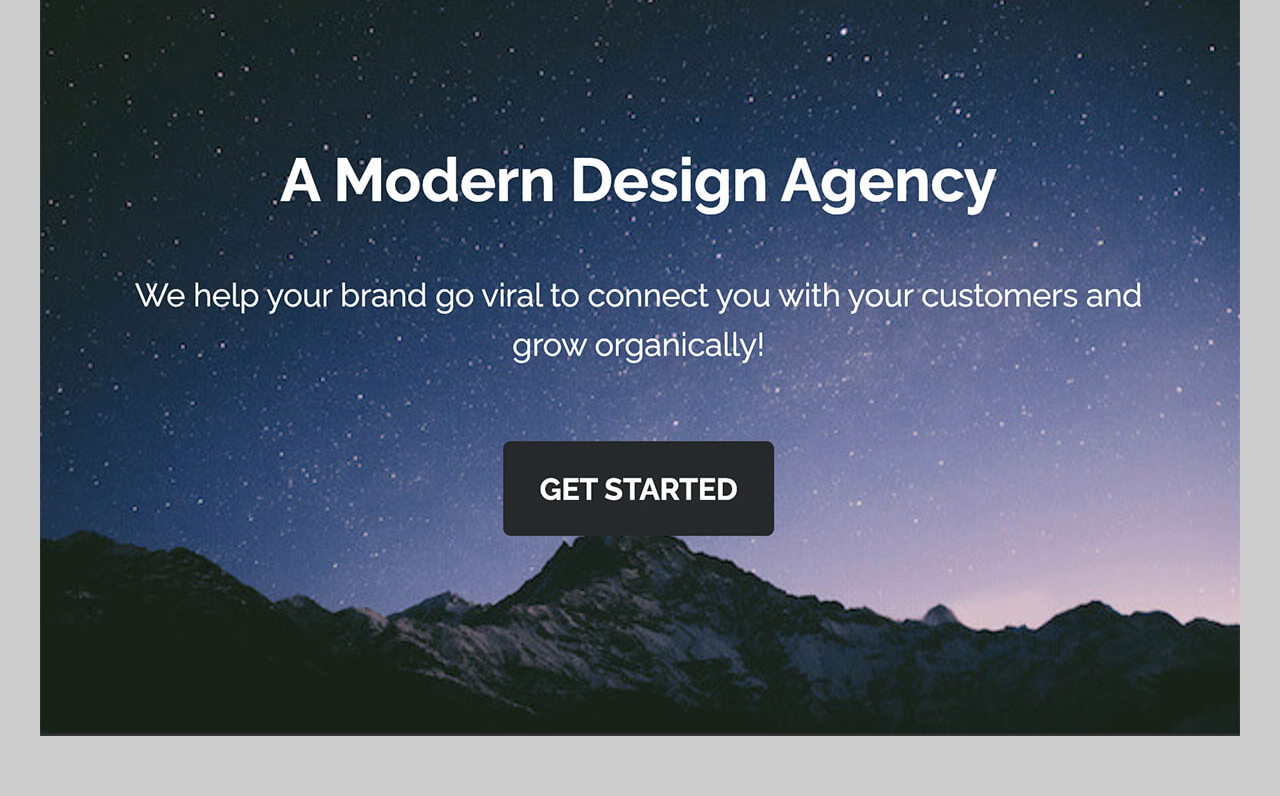
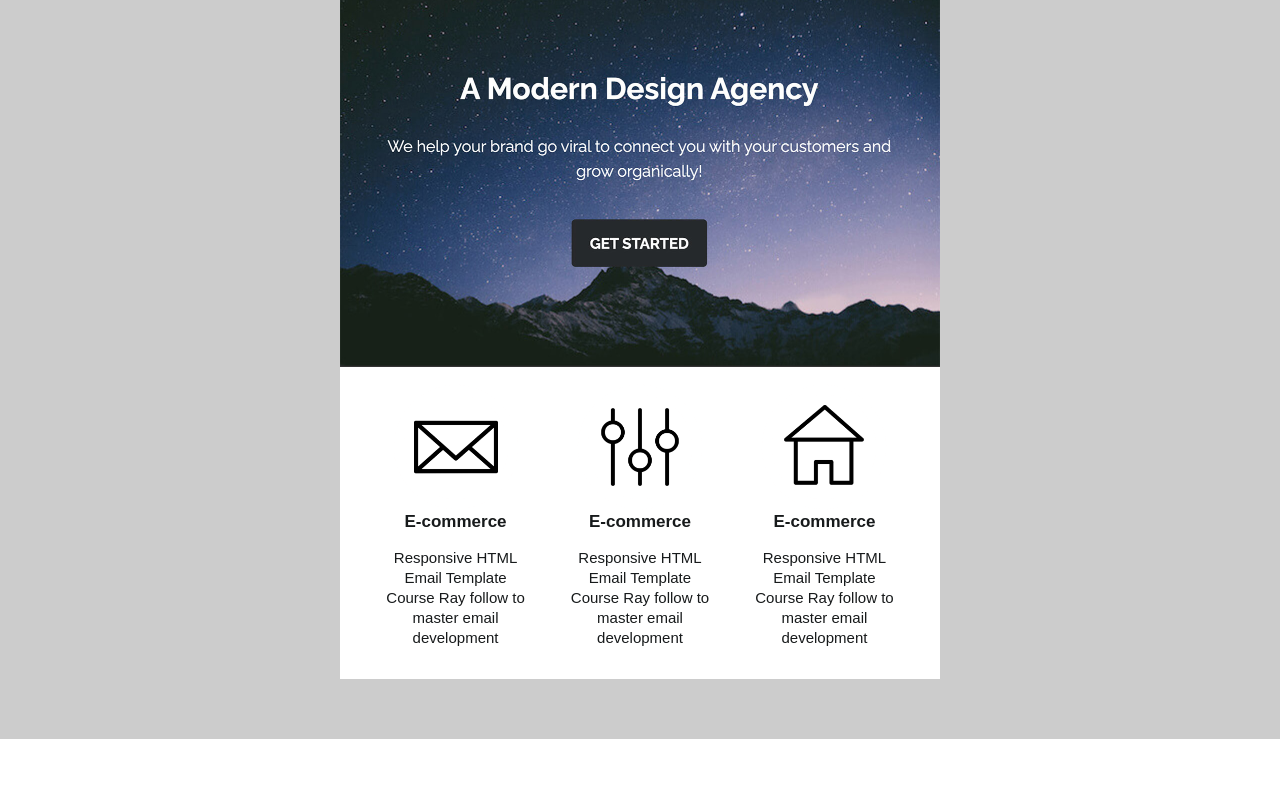
Before and after one commit to RayChan9123/HTML_Email_Template_Repo, a plain HTML site: page 8. Modern Email Starter Files/index.html in a window 1280 px wide. Shown: the part 91-887 px from the top of the page. After the commit the page ends 830 px from the top, so only its background shows below. Drawn offline with nearby package versions, Linux system fonts and the light colour scheme.

Commit message:
"Added three-column section with images and text, and updated banner image with max-width style."

```diff
--- a/8. Modern Email Starter Files/index.html
+++ b/8. Modern Email Starter Files/index.html
@@ -44,6 +44,26 @@
         display: inline-block;
         vertical-align: top;
         text-align: center;
+      }
+      .three-column {
+        text-align: center;
+        font-size: 0;
+        padding: 15px 0 25px;
+      }
+      .three-columns .column {
+        width: 100%;
+        max-width: 180px;
+        display: inline-block;
+        vertical-align: top;
+        text-align: center;
+      }
+      .three-columns .padding {
+        padding: 15px;
+      }
+      .three-columns .content {
+        font-size: 15px;
+        line-height: 20px;
+        padding: 0 5px;
       }
     </style>
   </head>
@@ -121,11 +141,117 @@
         <!-- BANNER IMAGE -->
         <tr>
           <td>
-            <a href="#"><img src="img/banner.jpg" alt="banner" /></a>
+            <a href="#"
+              ><img
+                src="img/banner.jpg"
+                alt="banner"
+                width="600"
+                style="max-width: 100%"
+            /></a>
           </td>
         </tr>
 
         <!-- THREE COLUMN SECTION -->
+        <tr>
+          <td>
+            <table width="100%">
+              <tr>
+                <td class="three-columns">
+                  <table class="column">
+                    <tr>
+                      <td class="padding">
+                        <table class="content">
+                          <tr>
+                            <td>
+                              <a href="#"
+                                ><img
+                                  src="img/email.png"
+                                  alt="email.png"
+                                  width="130"
+                                  style="max-width: 130px"
+                              /></a>
+                            </td>
+                          </tr>
+                          <tr>
+                            <td>
+                              <p style="font-weight: bold; font-size: 17px">
+                                E-commerce
+                              </p>
+                              <p>
+                                Responsive HTML Email Template Course Ray follow
+                                to master email development
+                              </p>
+                            </td>
+                          </tr>
+                        </table>
+                      </td>
+                    </tr>
+                  </table>
+                  <table class="column">
+                    <tr>
+                      <td class="padding">
+                        <table class="content">
+                          <tr>
+                            <td>
+                              <a href="#"
+                                ><img
+                                  src="img/settings.png"
+                                  alt="settings.png"
+                                  width="130"
+                                  style="max-width: 130px"
+                              /></a>
+                            </td>
+                          </tr>
+                          <tr>
+                            <td>
+                              <p style="font-weight: bold; font-size: 17px">
+                                E-commerce
+                              </p>
+                              <p>
+                                Responsive HTML Email Template Course Ray follow
+                                to master email development
+                              </p>
+                            </td>
+                          </tr>
+                        </table>
+                      </td>
+                    </tr>
+                  </table>
+                  <table class="column">
+                    <tr>
+                      <td class="padding">
+                        <table class="content">
+                          <tr>
+                            <td>
+                              <a href="#"
+                                ><img
+                                  src="img/home.png"
+                                  alt="home.png"
+                                  width="130"
+                                  style="max-width: 130px"
+                              /></a>
+                            </td>
+                          </tr>
+                          <tr>
+                            <td>
+                              <p style="font-weight: bold; font-size: 17px">
+                                E-commerce
+                              </p>
+                              <p>
+                                Responsive HTML Email Template Course Ray follow
+                                to master email development
+                              </p>
+                            </td>
+                          </tr>
+                        </table>
+                      </td>
+                    </tr>
+                  </table>
+                </td>
+              </tr>
+            </table>
+          </td>
+        </tr>
 
         <!-- TWO COLUMN SECTION -->
 
```
